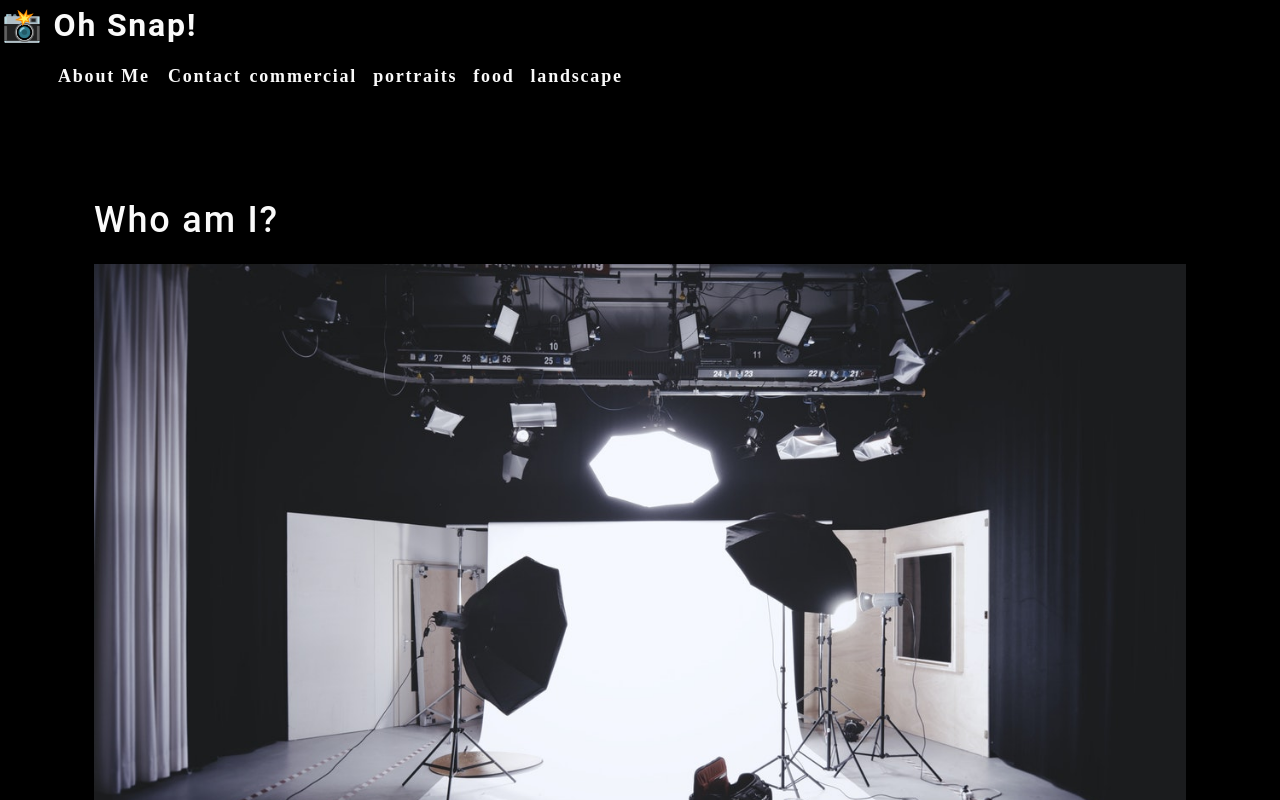
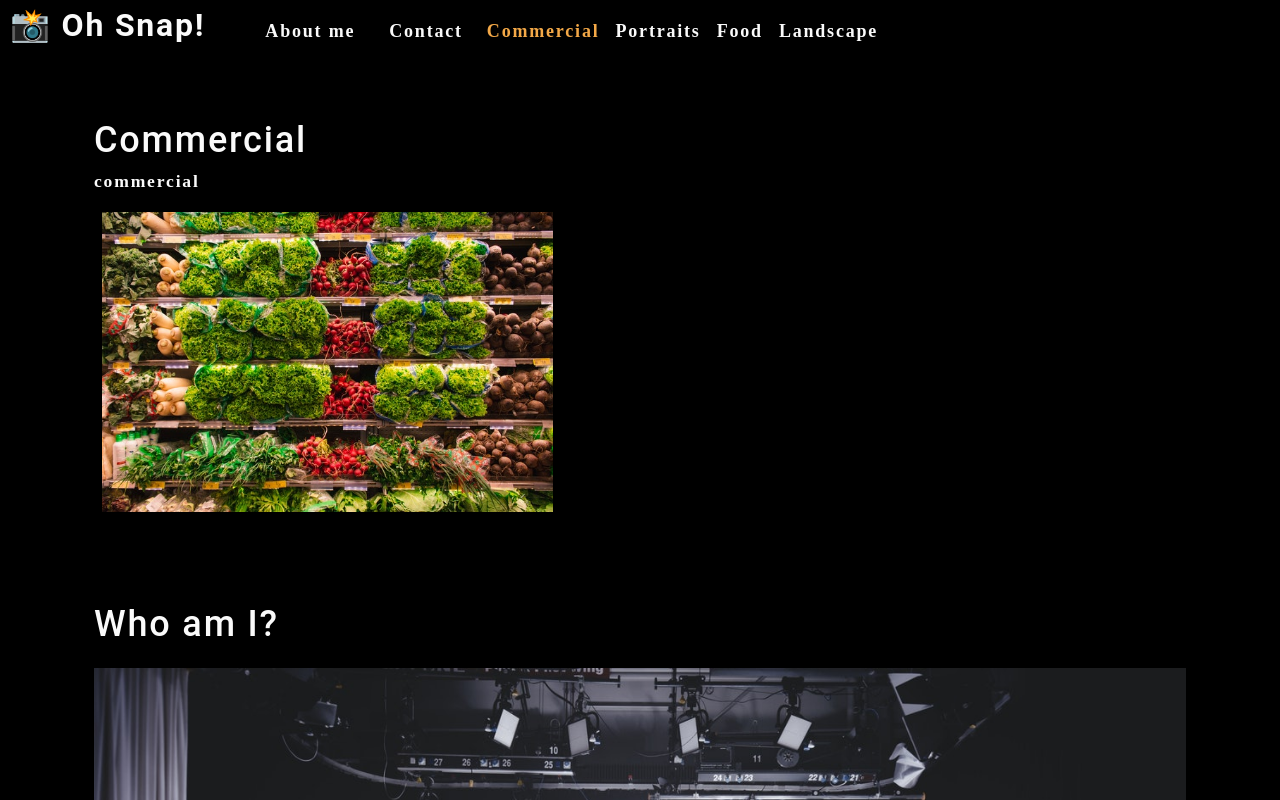
Before and after one commit to melissabarrerafarias/photo-port, a React (Create React App) app: page / in a window 1280 px wide. Shown: the top 800 px of the page. Built offline with nearby package versions, Linux system fonts and the light colour scheme.

Commit message:
conditional rendering added to Nav component

```diff
--- a/src/App.js
+++ b/src/App.js
@@ -1,13 +1,33 @@
-import React from 'react';
+import React, { useState } from 'react';
+import Nav from './components/Nav';
 import About from './components/About';
-import Nav from './components/Nav';
+import Gallery from './components/Gallery';
 
 function App() {
+  const [categories] = useState([
+    {
+      name: 'commercial',
+      description: 'Photos of grocery stores, food trucks, and other commercial projects',
+    },
+    { name: 'portraits', description: 'Portraits of people in my life' },
+    { name: 'food', description: 'Delicious delicacies' },
+    { name: 'landscape', description: 'Fields, farmhouses, waterfalls, and the beauty of nature' },
+  ]);
+
+  const [currentCategory, setCurrentCategory] = useState(categories[0]);
+
   return (
     <div>
-      <Nav></Nav>
+      <Nav
+        categories={categories}
+        setCurrentCategory={setCurrentCategory}
+        currentCategory={currentCategory}
+      ></Nav>
       <main>
-        <About></About>
+        <div>
+          <Gallery></Gallery>
+          <About></About>
+        </div>
       </main>
     </div>
   );
--- /dev/null
+++ b/src/components/Gallery/index.js
@@ -0,0 +1,21 @@
+import React from 'react';
+import { capitalizeFirstLetter } from '../../utils/helpers';
+import photo from '../../assets/small/commercial/0.jpg';
+
+function Gallery(props) {
+    const currentCategory = {
+        name: "commercial",
+        description: "Photos of grocery stores, food trucks, and other commercial projects"
+    };
+    return (
+        <section>
+            <h1>{capitalizeFirstLetter(currentCategory.name)}</h1>
+            <p>{currentCategory.name}</p>
+            <div className = "flex-row">
+                <img src={photo} alt = "Commercial Example" className = "img-thumbnail mx-1"/>
+            </div>
+        </section>
+    );
+}
+
+export default Gallery;
--- a/src/components/Nav/index.js
+++ b/src/components/Nav/index.js
@@ -1,42 +1,44 @@
 import React from 'react';
+import { capitalizeFirstLetter } from '../../utils/helpers';
 
-function Nav() {
-    const categories = [
-        {
-            name: "commercial",
-            description:
-                "Photos of grocery stores, food trucks, and other commercial projects",
-        },
-        { name: "portraits", description: "Portraits of people in my life" },
-        { name: "food", description: "Delicious delicacies" },
-        {
-            name: "landscape",
-            description: "Fields, farmhouses, waterfalls, and the beauty of nature",
-        },
-    ];
-    function categorySelected(name) {
-        console.log(`${name} clicked`)
-    }
+function Nav(props) {
+  const {
+    categories = [],
+    setCurrentCategory,
+    currentCategory,
+  } = props;
+
   return (
-        <header>
+    <header className="flex-row px-1">
       <h2>
-                <a data-testid="link" href='/'>
-                    <span role="img" aria-label="camera">📸</span> Oh Snap!
+        <a data-testid="link" href="/">
+          <span role="img" aria-label="camera"> 📸</span> Oh Snap!
         </a>
       </h2>
       <nav>
         <ul className="flex-row">
           <li className="mx-2">
             <a data-testid="about" href="#about">
-                            About Me
+              About me
             </a>
           </li>
-                    <li>
+          <li className="mx-2">
             <span>Contact</span>
           </li>
           {categories.map((category) => (
-                        <li className="mx-1" key={category.name}>
-                            <span onClick={() => categorySelected(category.name)}>{category.name}</span>
+            <li
+              className={`mx-1 ${
+                currentCategory.name === category.name && 'navActive' // gets evaluated IF its true - navActive
+                }`}
+              key={category.name}
+            >
+              <span
+                onClick={() => {
+                  setCurrentCategory(category)
+                }}
+              >
+                {capitalizeFirstLetter(category.name)}
+              </span>
             </li>
           ))}
         </ul>
```
Lines whose indentation alone changed are shown as unchanged.
